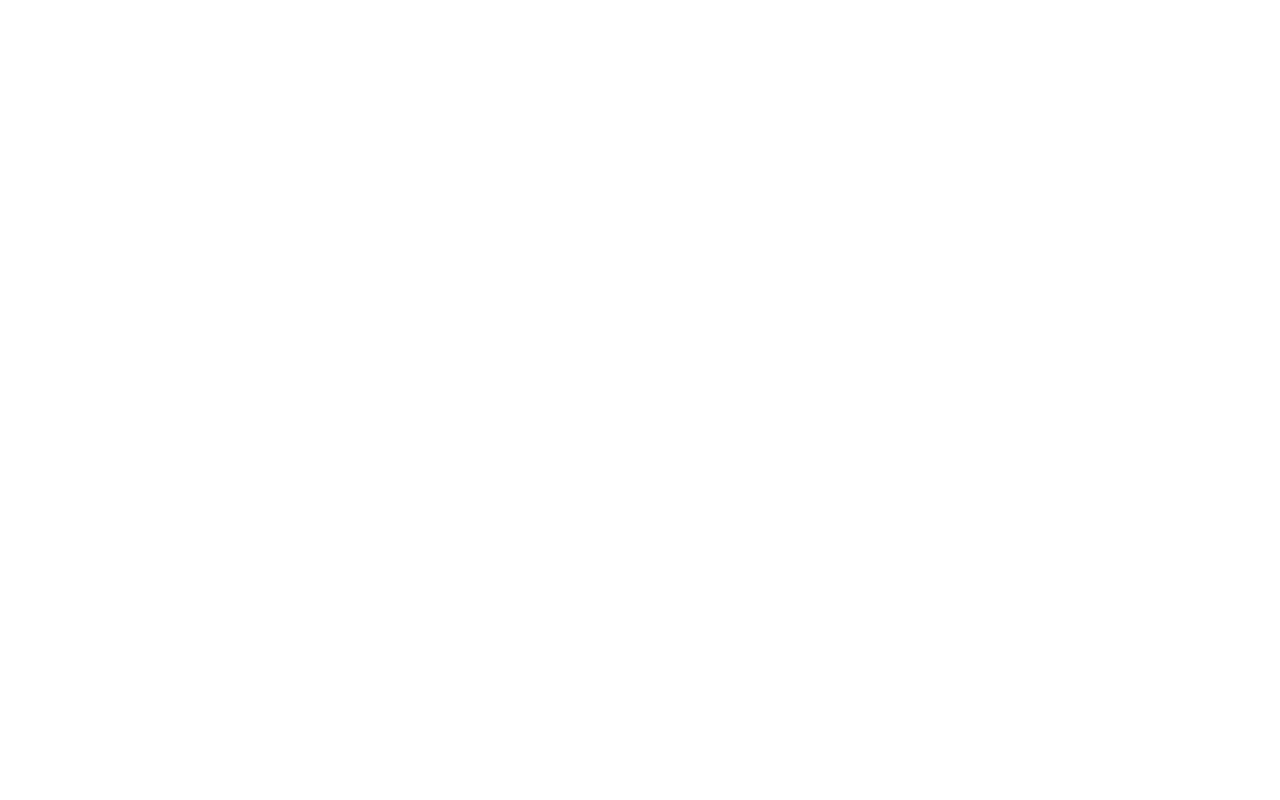
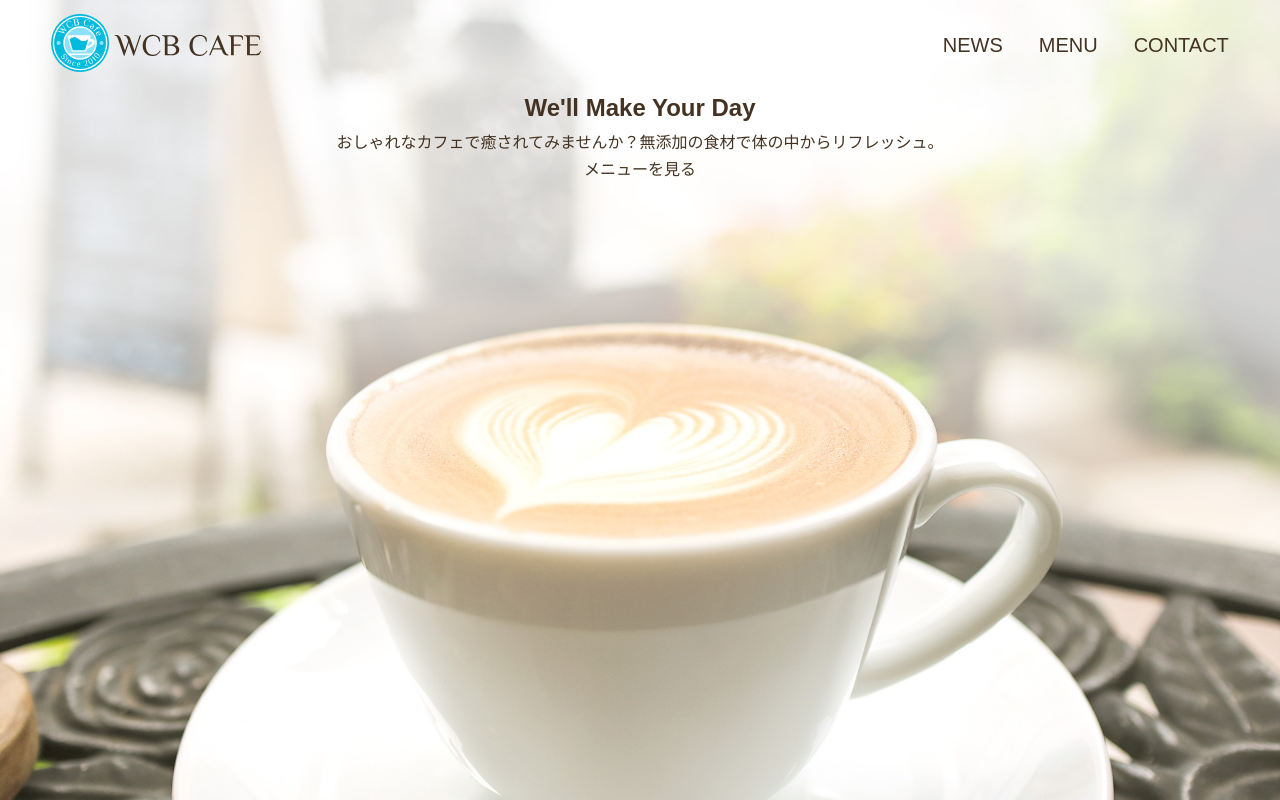
Before and after one commit to sukenori/WCB_Cafe, a plain HTML site: page index.html in a window 1280 px wide. Drawn offline with Linux system fonts and the light colour scheme; some packages are replaced by stand-ins of ours.

Commit message:
Add: 背景を追加

```diff
--- /dev/null
+++ b/css/style.css
@@ -0,0 +1,50 @@
+@charset "UTF-8";
+
+body {
+    font-size: 100%;
+    font-family: "Yu Gothic Medium", "游ゴシック Medium", "游ゴシック体", "ヒラギノ角ゴ Pro W3", sans-serif;
+    line-height: 1.7;
+    color: #432;
+}
+a {
+    text-decoration: none;
+    color: #432;
+}
+a:hover {
+    color: #0bd;
+}
+img {
+    max-width: 100%;
+}
+ul {
+    list-style: none;
+}
+
+.background {
+    background-size: cover;
+}
+#home_bg {
+    background-image: url(../images/main-bg.jpg);
+}
+
+.logo {
+    width: 210px;
+}
+.main_nav {
+    display: flex;
+    font-size: 1.25rem;
+    margin-top: 14px;
+}
+.main_nav li {
+    margin-left: 36px;
+}
+header {
+    display: flex;
+    justify-content: space-between;
+    margin: 14px auto 0;
+    padding: 0 4%;
+}
+
+.home_main {
+    text-align: center;
+}
--- a/index.html
+++ b/index.html
@@ -1 +1,31 @@
 <!DOCTYPE html>
+<html lang="ja">
+    <head>
+        <meta charset="utf-8">
+        <title>WCB Cafe</title>
+        <meta name="description" content="ブレンドコーヒーとヘルシーなオーガニックフードを提供するカフェ">
+
+        <link rel="stylesheet" href="https://unpkg.com/ress/dist/ress.min.css">
+        <link rel="stylesheet" href="https://fonts.googleapis.com/css?family=Philosopher">
+        <link rel="stylesheet" href="css/style.css">
+    </head>
+    <body class="background" id="home_bg">
+        <header class="page_header">
+            <h1>
+                <a href="index.html"><img class="logo" src="images/logo.svg" alt="WCB Cafe"></a>
+            </h1>
+            <nav>
+                <ul class="main_nav">
+                    <li><a href="news.html">NEWS</a></li>
+                    <li><a href="menu.html">MENU</a></li>
+                    <li><a href="contact.html">CONTACT</a></li>
+                </ul>
+            </nav>
+        </header>
+        <div class="home_main">
+            <h2>We'll Make Your Day</h2>
+            <p>おしゃれなカフェで癒されてみませんか？無添加の食材で体の中からリフレッシュ。</p>
+            <a href="menu.html">メニューを見る</a>
+        </div>
+    </body>
+</html>
```
Also changed, not shown: images/favicon.png (added), images/logo.svg (added), images/main-bg.jpg (added).
